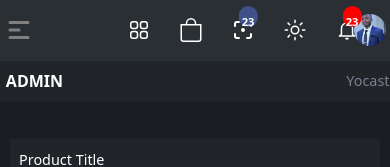
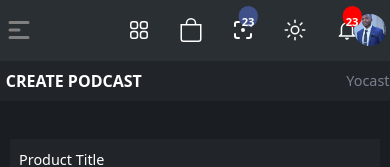
Before and after one commit to valens200/yocast, a React (Vite) app: page /create_podcast in a window 390 px wide. Shown: the top 167 px of the page. Built offline with nearby package versions, Linux system fonts and the light colour scheme.

Commit message:
[feat]: responsiveness

```diff
--- a/src/assets/staticAssets/data.ts
+++ b/src/assets/staticAssets/data.ts
@@ -105,11 +105,11 @@ export const sidebarLinks: sidebarLinksType[] = [
     link: "/podcasts",
   },
   {
-    title: "Products Details",
+    title: "Podcast Details",
     link: "details",
   },
   {
-    title: "Create Product",
+    title: "Create Podcast",
     link: "/create_podcast",
   },
   {
--- a/src/components/homeComponents/Navbar.tsx
+++ b/src/components/homeComponents/Navbar.tsx
@@ -12,7 +12,8 @@ import { setIsDarkMode } from '../../features/pageSlice'
 import { useDispatch, useSelector } from 'react-redux'
 import { useSelect } from '@mui/base'
 import { RootState } from '../../store'
-function Navbar() {
+import postcss from 'postcss'
+function Navbar(props) {
     const icons = [<HiOutlineSquares2X2 />,
     <BsBag />,
     <TbFocusCentered />,
@@ -79,7 +80,7 @@ function Navbar() {
             <div className={isDarkMode ? 'bg-[#212529] sticky  top-0 w-[100%] h-[40%]' : 'bg-white border border-x-0 border-b-0 sticky  top-0 w-[100%] h-[40%]'}>
                 <div className='flex font-poppins font-sans flex-row justify-between items-center  h-[100%] w-[97%] mx-auto'>
                     <div className='w-[90%]'>
-                        <h1 className='font-bold font-poppins font-sans uppercase'>admin</h1>
+                        <h1 className='font-bold font-poppins font-sans uppercase'>{props.name}</h1>
                     </div>
                     <div className='flex text-[0.90rem]  font-poppins font-sans flex-row w-[10%] justify-between'>
                         <p className='md:text-white text-[#7c7f90]'>Yocast</p>
--- a/src/pages/dashboards/CreatePodcast.tsx
+++ b/src/pages/dashboards/CreatePodcast.tsx
@@ -38,7 +38,7 @@ function CreateProduct() {
             </div>
             <div className='md:w-[86.4%]  w-[100%] h-[100%]'>
                 <div className='h-[12%] nav z-100 sticky top-0 w-[100%]  right-4'>
-                    <Navbar />
+                    <Navbar name="CREATE PODCAST" />
                 </div>
                 {fethed == false ? <Loading />: <div className='w-[100%]   flex flex-col  justify-between h-[100%]'>
                     <div className='w-[100%]  flex items-center  text-white h-[190vh]'>
--- a/src/pages/dashboards/For04.tsx
+++ b/src/pages/dashboards/For04.tsx
@@ -57,7 +57,7 @@ function For04() {
             </div>
             <div className='md:w-[86.4%] w-[100%]  h-[100%]'>
                 <div className='h-[12%] nav z-100 sticky top-0 w-[100%]  right-4'>
-                    <Navbar />
+                    <Navbar  name="under development"  />
                 </div>
                 {fethed === false ? <Loading /> : <div className='w-[100%]   flex flex-row  justify-between h-[100%]'>
                     <div className='w-[100%]   flex flex flex-col space-y-1 text-white h-screen h-screen'>
--- a/src/pages/dashboards/Home.tsx
+++ b/src/pages/dashboards/Home.tsx
@@ -79,7 +79,7 @@ function Home() {
             </div>
             <div className='md:w-[86.4%] w-[100%]  h-[100%]'>
                 <div className='h-[12%] nav z-100 sticky top-0 w-[100%]  right-4'>
-                    <Navbar />
+                    <Navbar name={"ADMIN"} />
                 </div>
                 <div className='w-[100%]  flex flex-row   justify-between h-[82%]'>
                     <div className='md:w-[85%] w-[100%]  md:space-y-[2%] space-y-[8%] flex flex-col text-white '>
--- a/src/pages/dashboards/Podcasts.tsx
+++ b/src/pages/dashboards/Podcasts.tsx
@@ -26,11 +26,11 @@ function Podcasts() {
     const dispatch = useAppDispatch();
     return <div className={  isDarkMode ? "h-screen w-[100%]  flex flex-row  overflow-y-scroll bg-[#1a1d21]" : "h-screen w-[100%]  flex flex-row  overflow-y-scroll bg-[#f3f3f9]"}>
         <div className='w-[13.6%] md:block hidden sticky top-0 relative bottom-0   h-[100%]'>
-            <Sidebar />
+            <Sidebar/>
         </div>
         <div className='md:w-[86.4%]  h-[100%]'>
             <div className='h-[12%] nav z-100 sticky top-0 w-[100%]  right-4'>
-                <Navbar />
+                <Navbar  name="PODCASTS"  />
             </div>
             {fethed == false ? <Loading />: <div>
                 <div className='w-[100%]   flex  items-center  h-screen'>
--- a/src/pages/dashboards/Subscriptions.tsx
+++ b/src/pages/dashboards/Subscriptions.tsx
@@ -36,7 +36,7 @@ function Subscriptions() {
         </div>
         <div className='md:w-[86.4%]  w-[100%] h-[100%]'>
             <div className='h-[12%] nav z-100 sticky top-0 w-[100%]  right-4'>
-                <Navbar />
+                <Navbar name="Subscriptions" />
             </div>
             {/* bg-[#f3f3f9] */}
             {fethed == false ? <Loading />: <div>
```
